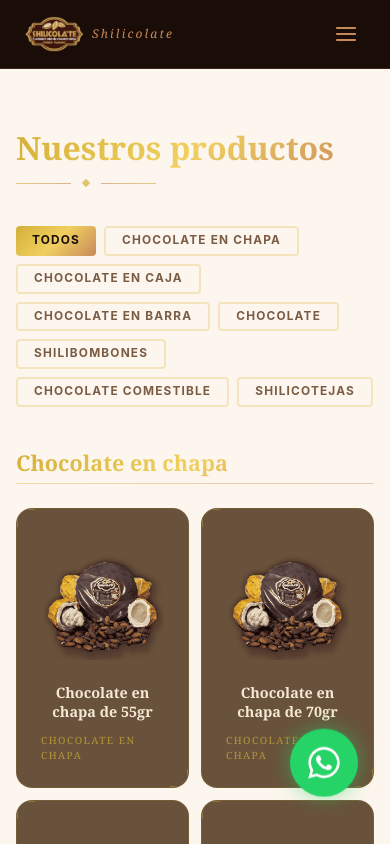
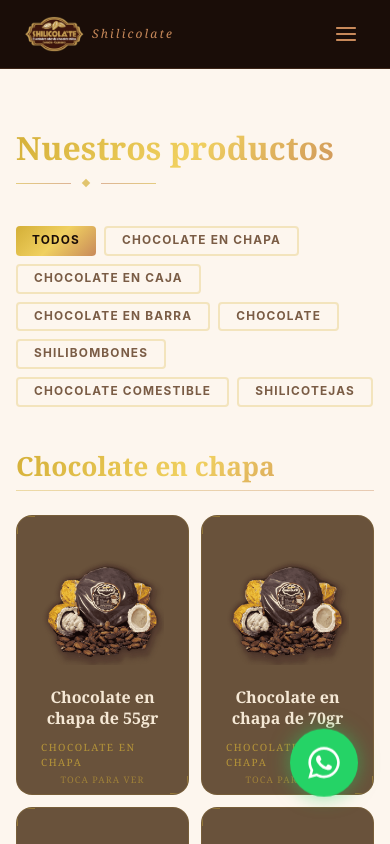
Before and after one commit to luis2005-oss/SHILICOLATE-WEB, a React (Vite) app: page /carta in a window 390 px wide. Shown: the top 844 px of the page. Built offline with nearby package versions, Linux system fonts and the light colour scheme.

Commit message:
feat: Aumentar el tamaño del título de categoría en ProductCatalog para mejorar la legibilidad

```diff
--- a/src/components/molecules/letter/ProductCard.jsx
+++ b/src/components/molecules/letter/ProductCard.jsx
@@ -8,6 +8,14 @@
 export function ProductCard({ product }) {
   const [flipped, setFlipped] = useState(false)
   const { addToCart } = useCart()
+
+  // Desktop: hover. Móvil: click en el frente voltea, click en el reverso regresa
+  const handleFrontClick = () => setFlipped(true)
+  const handleBackClick  = (e) => {
+    // Evita que el botón "Agregar al carrito" también voltee la carta
+    e.stopPropagation()
+    setFlipped(false)
+  }
 
   return (
     <div
@@ -26,8 +34,9 @@
         }}
       >
 
-        {/* ── FRENTE ── */}
+        {/* ── FRENTE — clic para voltear en móvil ── */}
         <div
+          onClick={handleFrontClick}
           style={{
             backfaceVisibility: "hidden",
             position: "absolute",
@@ -42,6 +51,7 @@
             gap: "0.75rem",
             padding: "1.5rem",
             overflow: "hidden",
+            cursor: "pointer",
           }}
         >
           {/* Esquinas doradas */}
@@ -56,30 +66,37 @@
 
           <p style={{
             fontFamily: "'Playfair Display', Georgia, serif",
-            fontSize: "0.9rem",
-            fontWeight: 700,
-            color: "#f5e8d5",
-            textAlign: "center",
-            lineHeight: 1.3,
-            margin: 0,
+            fontSize: "1rem", fontWeight: 700,
+            color: "#f5e8d5", textAlign: "center",
+            lineHeight: 1.3, margin: 0,
           }}>
             {product.name}
           </p>
 
           <span style={{
             fontFamily: "'Crimson Pro', Georgia, serif",
-            fontSize: "10px",
-            letterSpacing: "0.15em",
-            textTransform: "uppercase",
-            color: GOLD,
-            opacity: 0.7,
+            fontSize: "10px", letterSpacing: "0.15em",
+            textTransform: "uppercase", color: GOLD, opacity: 0.7,
           }}>
             {product.category}
           </span>
+
+          {/* Hint visible solo en móvil */}
+          <span style={{
+            position: "absolute", bottom: 8,
+            fontFamily: "'Crimson Pro', Georgia, serif",
+            fontSize: "9px", letterSpacing: "0.12em",
+            textTransform: "uppercase", color: GOLD, opacity: 0.5,
+          }}
+            className="md:hidden"
+          >
+            toca para ver
+          </span>
         </div>
 
-        {/* ── REVERSO ── */}
+        {/* ── REVERSO — clic para regresar en móvil ── */}
         <div
+          onClick={handleBackClick}
           style={{
             backfaceVisibility: "hidden",
             position: "absolute",
@@ -96,43 +113,34 @@
             padding: "1.5rem",
             textAlign: "center",
             overflow: "hidden",
+            cursor: "pointer",
           }}
         >
-          {/* Esquinas doradas reverso */}
+          {/* Esquinas doradas */}
           <span style={{ position: "absolute", top: 0, left: 0, width: 18, height: 18, borderTop: `1px solid ${GOLD}88`, borderLeft: `1px solid ${GOLD}88`, borderRadius: "8px 0 0 0" }} />
           <span style={{ position: "absolute", bottom: 0, right: 0, width: 18, height: 18, borderBottom: `1px solid ${GOLD}88`, borderRight: `1px solid ${GOLD}88`, borderRadius: "0 0 8px 0" }} />
 
           <p style={{
             fontFamily: "'Playfair Display', Georgia, serif",
-            fontSize: "0.88rem",
-            fontWeight: 700,
-            color: "#1a0d08",
-            lineHeight: 1.3,
-            margin: 0,
+            fontSize: "0.88rem", fontWeight: 700,
+            color: "#1a0d08", lineHeight: 1.3, margin: 0,
           }}>
             {product.name}
           </p>
 
-          {/* Línea dorada */}
           <div style={{ width: 28, height: 1, background: GOLD_GRAD, opacity: 0.7 }} />
 
           <p style={{
             fontFamily: "'Crimson Pro', Georgia, serif",
-            fontSize: "0.75rem",
-            fontWeight: 300,
-            color: "#7a5c45",
-            lineHeight: 1.6,
-            margin: 0,
+            fontSize: "0.75rem", fontWeight: 300,
+            color: "#7a5c45", lineHeight: 1.6, margin: 0,
           }}>
             {product.desc}
           </p>
 
-          {/* Precio con gradiente dorado */}
           <p style={{
             fontFamily: "'Playfair Display', Georgia, serif",
-            fontSize: "1.35rem",
-            fontWeight: 700,
-            margin: 0,
+            fontSize: "1.35rem", fontWeight: 700, margin: 0,
             background: GOLD_GRAD,
             WebkitBackgroundClip: "text",
             WebkitTextFillColor: "transparent",
@@ -142,20 +150,18 @@
           </p>
 
           <button
-            onClick={() => addToCart(product)}
+            onClick={(e) => {
+              e.stopPropagation() // Evita que se voltee de vuelta al hacer clic en el botón
+              addToCart(product)
+            }}
             style={{
               width: "100%",
               fontFamily: "'Crimson Pro', Georgia, serif",
-              fontSize: "0.75rem",
-              letterSpacing: "0.1em",
-              textTransform: "uppercase",
-              color: "#1a0d08",
-              background: GOLD_GRAD,
-              border: "none",
-              borderRadius: "2px",
-              padding: "8px 16px",
-              cursor: "pointer",
-              transition: "opacity 0.2s",
+              fontSize: "0.75rem", letterSpacing: "0.1em",
+              textTransform: "uppercase", color: "#1a0d08",
+              background: GOLD_GRAD, border: "none",
+              borderRadius: "2px", padding: "8px 16px",
+              cursor: "pointer", transition: "opacity 0.2s",
             }}
             onMouseEnter={e => e.currentTarget.style.opacity = "0.88"}
             onMouseLeave={e => e.currentTarget.style.opacity = "1"}
--- a/src/components/organisms/letter/ProductCatalog.jsx
+++ b/src/components/organisms/letter/ProductCatalog.jsx
@@ -132,7 +132,7 @@
 
             {/* Título de categoría con línea dorada */}
             <h2
-              className="font-serif font-bold text-[1.35rem] m-0 mb-1"
+              className="font-serif font-bold text-[1.65rem] m-0 mb-1"
               style={{
                 background: GOLD_GRAD,
                 WebkitBackgroundClip: "text",
```
